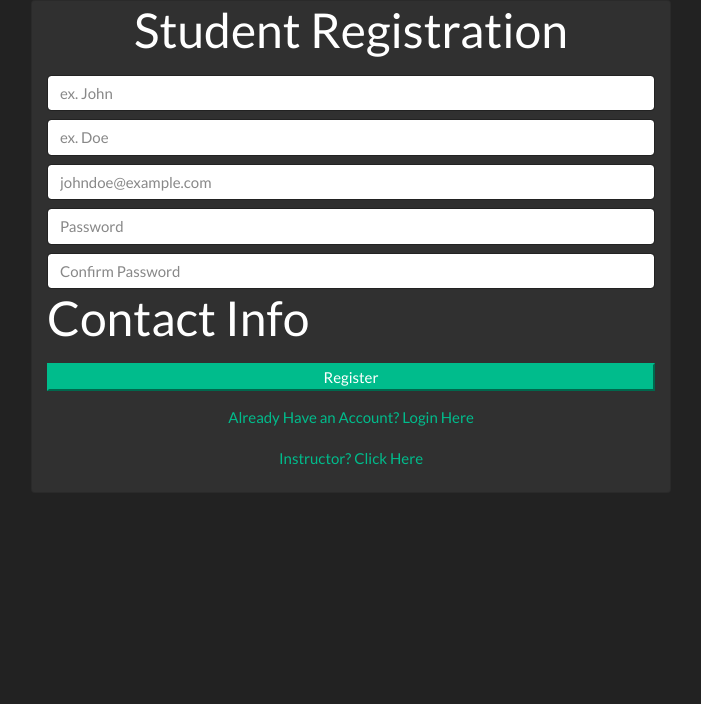
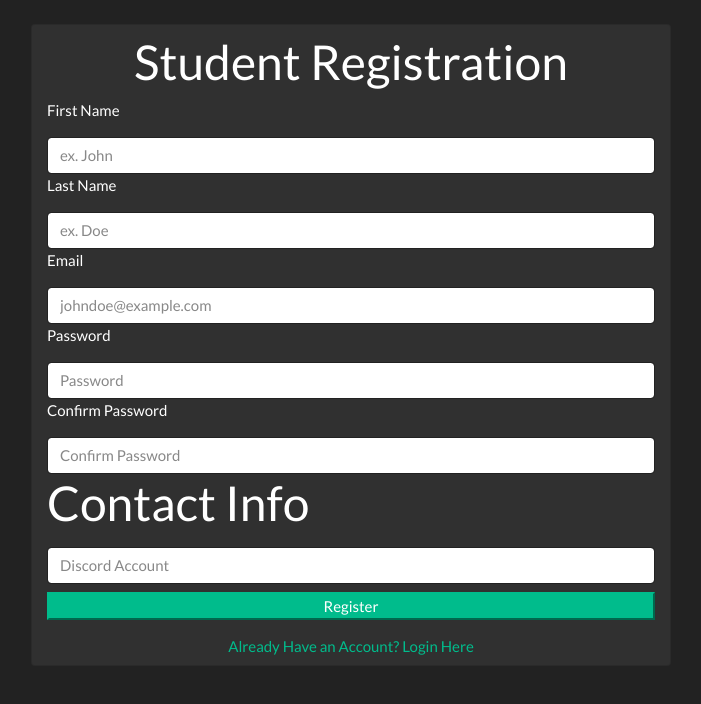
Before and after one commit to avryabadd/3100finalproj, a plain HTML site: page index.html in a window 1280 px wide. Shown: the whole page, without its empty margins (289-990 px from the left). Drawn offline with nearby package versions, Linux system fonts and the light colour scheme.

Commit message:
created labels

```diff
--- a/index.html
+++ b/index.html
@@ -9,18 +9,29 @@
 <body>
     <!--Start the card body for student registration-->
     <div class="d-flex justify-content-center">
-        <form class="card col-12 col-md-4 col-lg-6">
-            <h1 class ="text-center">Student Registration</h1>
+        <form class="card col-12 col-md-4 col-lg-6 mt-4">
+            <h1 class ="text-center mt-2">Student Registration</h1>
+
+            <label for="txtFirstName">First Name</label>
             <input id="txtFirstName" class="form-control mt-2" type="text" aria-label="firstname" placeholder="ex. John">
+
+            <label for="txtLastName">Last Name</label>
             <input id="txtLastName" class="form-control mt-2" type="text" aria-label="lastname" placeholder="ex. Doe">
+
+            <label for="txtEmail"> Email </label>
             <input id="txtEmail" class="form-control mt-2" type="email" aria="email" placeholder="johndoe@example.com">
+
+            <label for="txtPassword">Password </label>
             <input id="txtPassword" class="form-control mt-2" type="password" aria="password" placeholder="Password">
+
+            <label for="txtPassword">Confirm Password </label>
             <input id="txtConfirmPassword" class="form-control mt-2" type="password" aria="password" placeholder="Confirm Password">
+
             <h1>Contact Info</h1>
+            <input id="inputDiscord" class="form-control mt-2" type="text" aria-label="discord" placeholder="Discord Account">
+
             <button id="studentRegister" type="button" class="btn-success mt-2"> Register </button>
             <button id="btnStudentLoginSwitch" type="button" class="btn btn-link mt-2"> Already Have an Account? Login Here </button>
-            <button id="instructorSwitch" type="button" class="btn btn-link mt-1 mb-3"> Instructor? Click Here </button>
-
 
 
 
```
